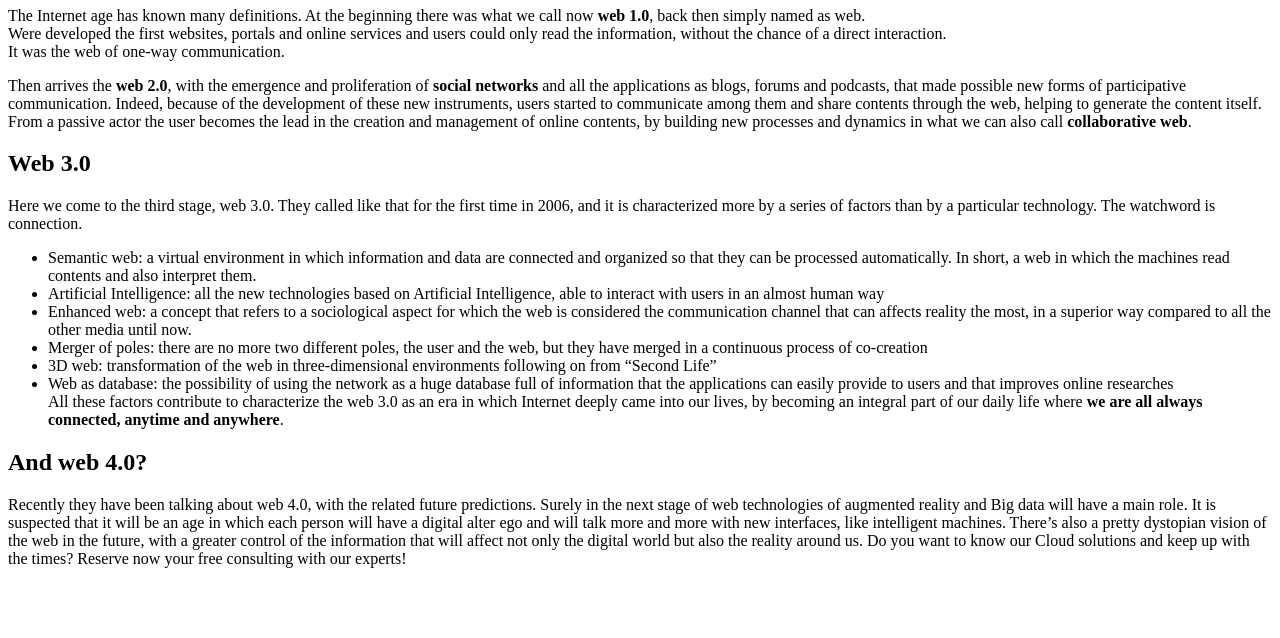
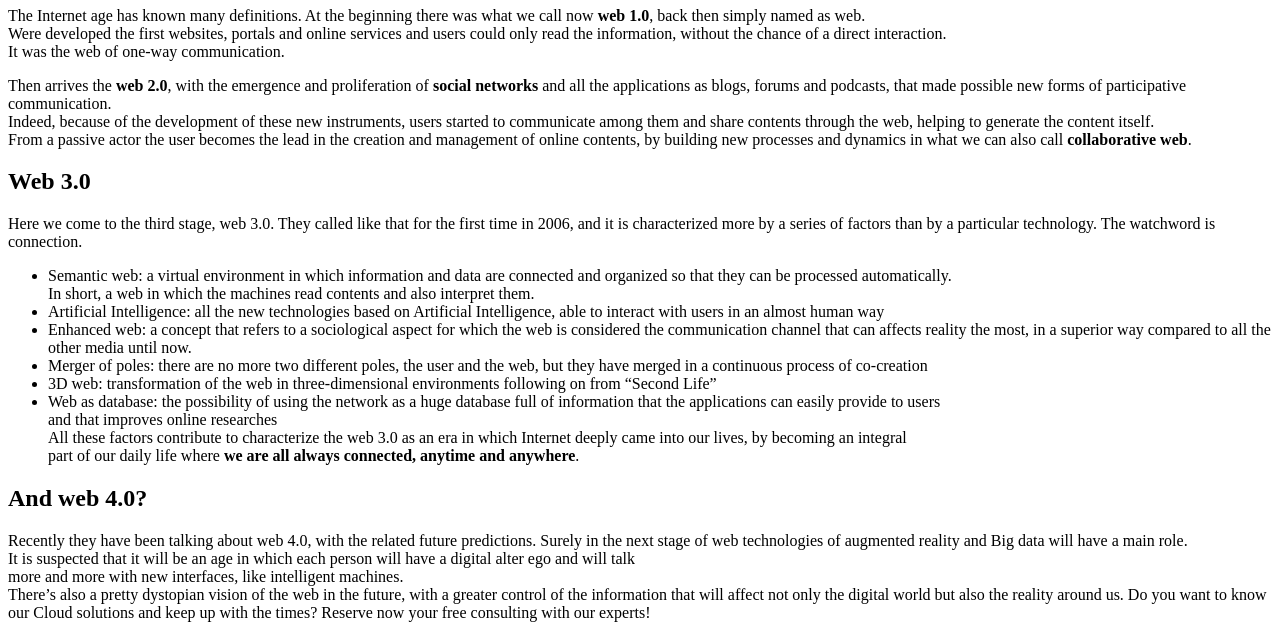
Before and after one commit to ChristophErwerle/int_web_basics, a plain HTML site: page index.html in a window 1280 px wide. Shown: the part 280-918 px from the top of the page. Before the commit the page ends 864 px from the top, so only its background shows below. Drawn offline with Linux system fonts and the light colour scheme.

Commit message:
Update index.html

```diff
--- a/index.html
+++ b/index.html
@@ -2,7 +2,7 @@
 <html>
 <body>
 
-<h1><marquee behavior="alternate"> Hello, today is a sunny day!</marquee></h1>
+<h1><marquee behavior="alternate", scrollamount="2"> Hello, today is a sunny day!</marquee></h1>
 
 <p>Methane is a chemical compound with the chemical formula CH<sub>4</sub></p>
 <p>CH<sub>4</sub>sup> + 2 O<sub>2</sub> -> CO<sub>2</sub> + 2 H<sub>2</sub>O</p>
@@ -15,25 +15,25 @@
    portals and online services and users could only read the information, without the chance of a direct interaction. <br>
    It was the web of one-way communication.</p>
 <p>Then arrives the <strong>web 2.0</strong>, with the emergence and proliferation of <strong>social networks</strong> and all the applications as blogs,
-   forums and podcasts, that made possible new forms of participative communication. Indeed, because of the development of these new instruments,
-   users started to communicate among them and share contents through the web, helping to generate the content itself. From a passive actor the user becomes the lead in the creation and management of online contents,
+   forums and podcasts, that made possible new forms of participative communication.<br> Indeed, because of the development of these new instruments,
+   users started to communicate among them and share contents through the web, helping to generate the content itself.<br> From a passive actor the user becomes the lead in the creation and management of online contents,
    by building new processes and dynamics in what we can also call <strong>collaborative web</strong>.</p>
 
 <h2>Web 3.0</h2>
 
 <p> Here we come to the third stage, web 3.0. They called like that for the first time in 2006, and it is characterized more by a series of factors than by a particular technology. The watchword is connection.</p>
 <ul>
-   <li>Semantic web: a virtual environment in which information and data are connected and organized so that they can be processed automatically. In short, a web in which the machines read contents and also interpret them.</li>
+   <li>Semantic web: a virtual environment in which information and data are connected and organized so that they can be processed automatically.<br> In short, a web in which the machines read contents and also interpret them.</li>
    <li>Artificial Intelligence: all the new technologies based on Artificial Intelligence, able to interact with users in an almost human way</li>
    <li>Enhanced web: a concept that refers to a sociological aspect for which the web is considered the communication channel that can affects reality the most, in a superior way compared to all the other media until now.</li>
    <li>Merger of poles: there are no more two different poles, the user and the web, but they have merged in a continuous process of co-creation</li>
    <li>3D web: transformation of the web in three-dimensional environments following on from “Second Life”</li>
-   <li>Web as database: the possibility of using the network as a huge database full of information that the applications can easily provide to users and that improves online researches <br>
-   All these factors contribute to characterize the web 3.0 as an era in which Internet deeply came into our lives, by becoming an integral part of our daily life where <b>we are all always connected, anytime and anywhere</b>.</li>
+   <li>Web as database: the possibility of using the network as a huge database full of information that the applications can easily provide to users<br> and that improves online researches <br>
+   All these factors contribute to characterize the web 3.0 as an era in which Internet deeply came into our lives, by becoming an integral<br> part of our daily life where <b>we are all always connected, anytime and anywhere</b>.</li>
 </ul>
 <h2>And web 4.0?</h2>
 
-<p>Recently they have been talking about web 4.0, with the related future predictions. Surely in the next stage of web technologies of augmented reality and Big data will have a main role. It is suspected that it will be an age in which each person will have a <bold>digital alter ego</bold> and will talk more and more with new interfaces, like intelligent machines. There’s also a pretty dystopian vision of the web in the future, with a <bold>greater control of the information</bold> that will affect not only the digital world but also the reality around us.
+<p>Recently they have been talking about web 4.0, with the related future predictions. Surely in the next stage of web technologies of augmented reality and Big data will have a main role.<br> It is suspected that it will be an age in which each person will have a <bold>digital alter ego</bold> and will talk<br> more and more with new interfaces, like intelligent machines.<br> There’s also a pretty dystopian vision of the web in the future, with a <bold>greater control of the information</bold> that will affect not only the digital world but also the reality around us.
 
 Do you want to know our Cloud solutions and keep up with the times? Reserve now your free consulting with our experts!</p>
 </body>
```
